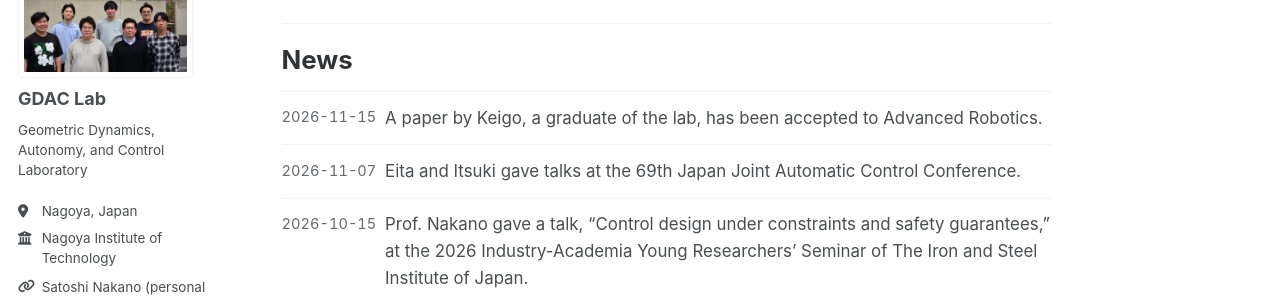
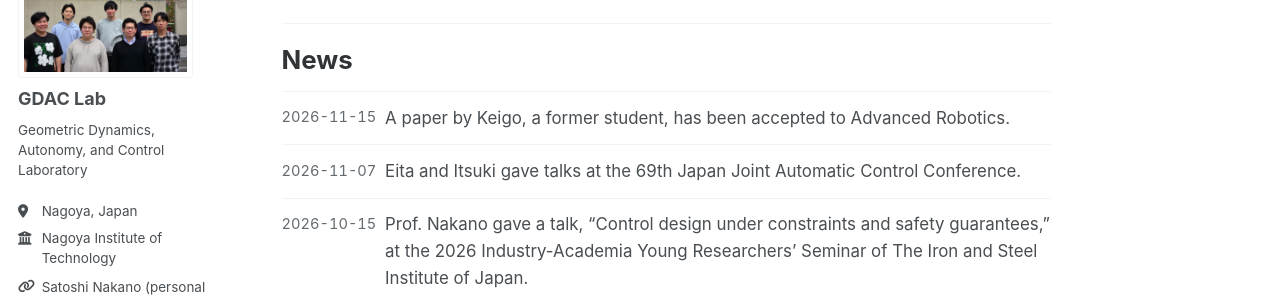
Before and after one commit to GDAC-Lab/gdac-lab.github.io, a Jekyll site: the page built from _pages/about.md, in a window 1280 px wide and 900 px high, scrolled down 785 px. Shown: the part 152-451 px from the top of the window. Built offline with Jekyll 4.4.1, drawn with Linux system fonts in a browser that asks for light colours.

Commit message:
お知らせの英語版で，森君を "a former student" と書く
"a graduate of the lab" は，修士課程まで本研究室で修了したように読めるため．

```diff
--- a/_data/news.yml
+++ b/_data/news.yml
@@ -12,7 +12,7 @@
 #     not the way a press release would.
 items:
   - date: "2026-11-15"
-    body_en: "A paper by Keigo, a graduate of the lab, has been accepted to Advanced Robotics."
+    body_en: "A paper by Keigo, a former student, has been accepted to Advanced Robotics."
     body_ja: "修了生の森君の論文が Advanced Robotics に採択されました。"
   - date: "2026-11-07"
     body_en: "Eita and Itsuki gave talks at the 69th Japan Joint Automatic Control Conference."
```
